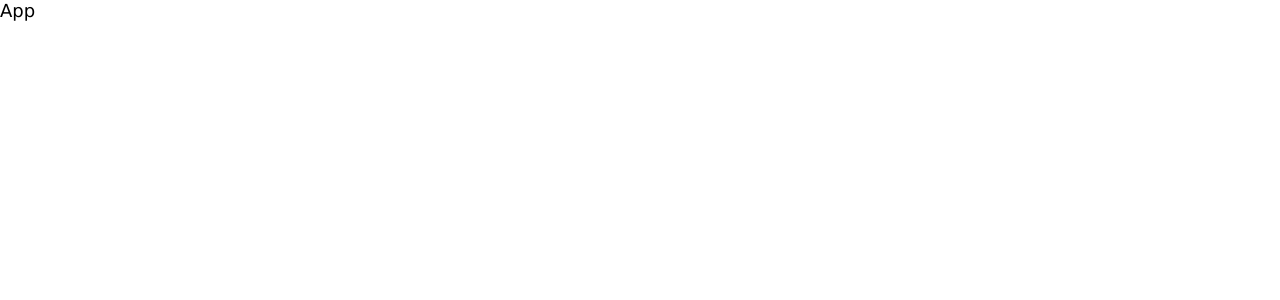
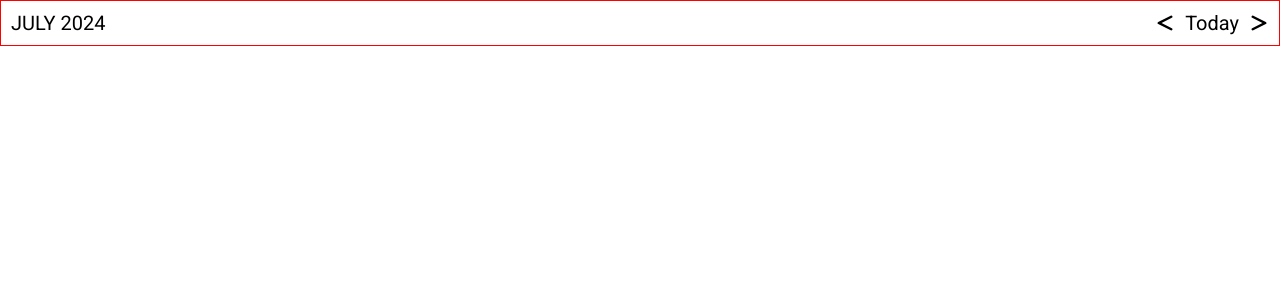
Before and after one commit to vickydarlinn/monthly_calendar_timeline, a React (Vite) app: page / in a window 1280 px wide. Shown: the top 300 px of the page. Built offline with nearby package versions, Linux system fonts and the light colour scheme.

Commit message:
feat: make header section

```diff
--- a/package.json
+++ b/package.json
@@ -10,8 +10,10 @@
     "preview": "vite preview"
   },
   "dependencies": {
+    "moment": "^2.30.1",
     "react": "^18.3.1",
-    "react-dom": "^18.3.1"
+    "react-dom": "^18.3.1",
+    "react-icons": "^5.2.1"
   },
   "devDependencies": {
     "@types/react": "^18.3.3",
--- a/src/App.jsx
+++ b/src/App.jsx
@@ -1,5 +1,11 @@
+import Header from "./components/header";
+
 const App = () => {
-  return <div>App</div>;
+  return (
+    <div>
+      <Header />
+    </div>
+  );
 };
 
 export default App;
--- /dev/null
+++ b/src/components/header/Header.jsx
@@ -0,0 +1,31 @@
+import { useState } from "react";
+import style from "./Header.module.css";
+import { FaLessThan, FaGreaterThan } from "react-icons/fa6";
+import moment from "moment";
+
+const Header = () => {
+  const [currentDate, setCurrentDate] = useState(moment());
+
+  const handleNextMonth = () => {
+    setCurrentDate((prevDate) => prevDate.clone().add(1, "months"));
+  };
+
+  const handlePrevMonth = () => {
+    setCurrentDate((prevDate) => prevDate.clone().subtract(1, "months"));
+  };
+
+  const formattedDate = currentDate.format("MMMM YYYY").toUpperCase();
+
+  return (
+    <header className={style.wrapper}>
+      <div>{formattedDate}</div>
+      <div className={style.btns}>
+        <FaLessThan onClick={handlePrevMonth} />
+        <span>Today</span>
+        <FaGreaterThan onClick={handleNextMonth} />
+      </div>
+    </header>
+  );
+};
+
+export default Header;
--- /dev/null
+++ b/src/components/header/Header.module.css
@@ -0,0 +1,13 @@
+.wrapper {
+  display: flex;
+  justify-content: space-between;
+  border: 1px solid red;
+  padding: 10px;
+  font-size: 2rem;
+}
+.btns {
+  display: flex;
+  align-items: center;
+  gap: 10px;
+  cursor: pointer;
+}
--- /dev/null
+++ b/src/components/header/index.jsx
@@ -0,0 +1,2 @@
+import Header from "./Header";
+export default Header;
--- a/src/index.css
+++ b/src/index.css
@@ -1,3 +1,4 @@
+@import url("https://fonts.googleapis.com/css2?family=Roboto:ital,wght@0,100;0,300;0,400;0,500;0,700;0,900;1,100;1,300;1,400;1,500;1,700;1,900&display=swap");
 * {
   box-sizing: border-box;
   padding: 0;
@@ -8,6 +9,7 @@ html {
 }
 body {
   font-size: 1.8rem;
-  font-family: "Lucida Sans", "Lucida Sans Regular", "Lucida Grande",
-    "Lucida Sans Unicode", Geneva, Verdana, sans-serif;
+  /* font-family: "Lucida Sans", "Lucida Sans Regular", "Lucida Grande",
+    "Lucida Sans Unicode", Geneva, Verdana, sans-serif; */
+  font-family: "Roboto", sans-serif;
 }
```
Also changed, not shown: 1 other file (tests, documents, lock files or other folders).
